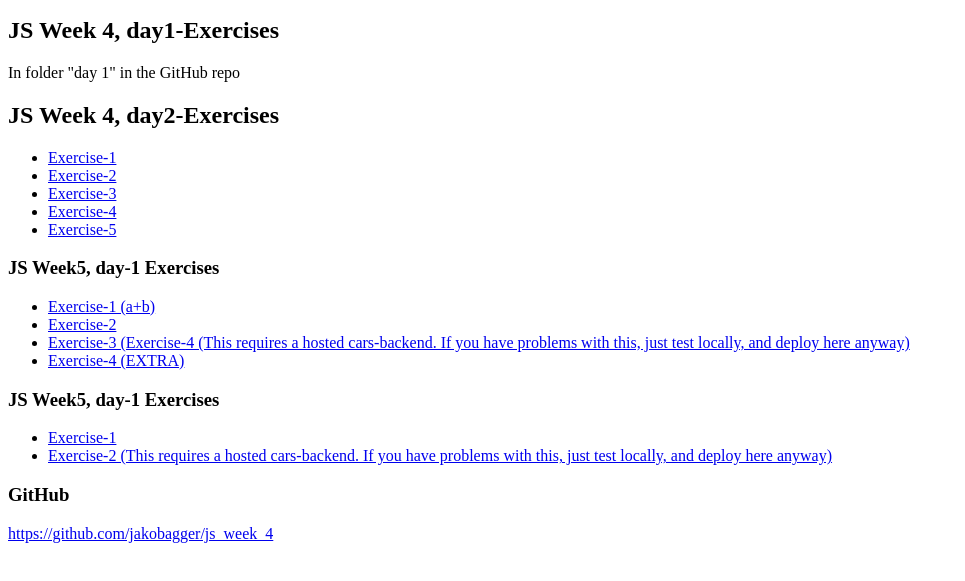
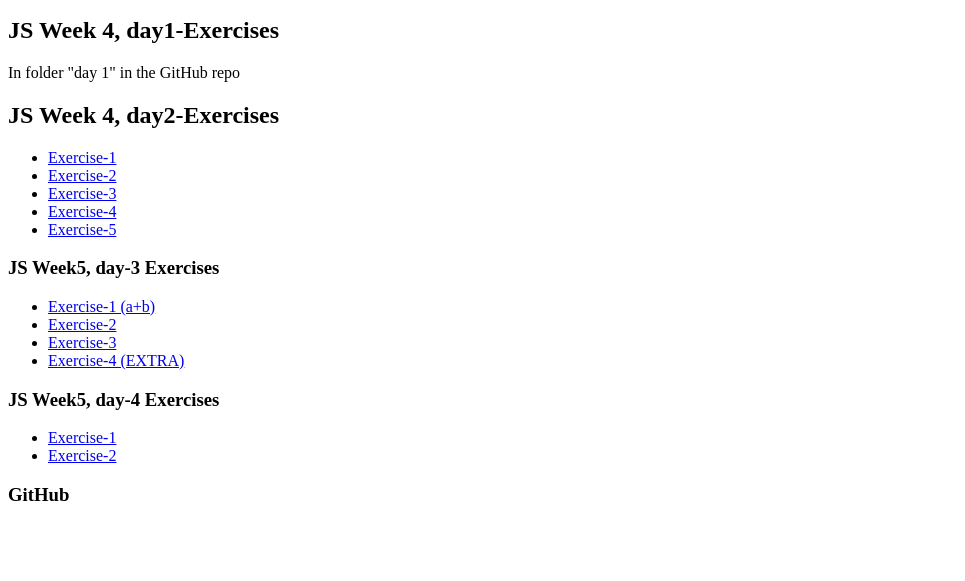
Before and after one commit to jakobagger/js_week_4, a plain HTML site: page index.html in a window 1280 px wide. Shown: the part 119-700 px from the top of the page, without its empty margins (0-965 px from the left). Drawn offline with Linux system fonts and the light colour scheme.

Commit message:
folder and file structure

```diff
--- a/index.html
+++ b/index.html
@@ -23,23 +23,23 @@
         <li><a href="/day2/js-day2-ex5.html">Exercise-5</a></li>
     </ul>
 
-    <h3>JS Week5, day-1 Exercises</h3>
+    <h3>JS Week5, day-3 Exercises</h3>
     <ul>
         <li><a href="https://docs.google.com/document/d/19-iT_ZB_buv31cd_WyD32SEedAMkbrp_vdu07tT7PAs/edit#bookmark=id.lxhyr9nj72wh" target="_blank">Exercise-1 (a+b)</a></li>
         <li><a href="https://docs.google.com/document/d/19-iT_ZB_buv31cd_WyD32SEedAMkbrp_vdu07tT7PAs/edit#bookmark=id.ks49olxe9yha" target="_blank">Exercise-2</a></li>
-        <li><a href="https://docs.google.com/document/d/19-iT_ZB_buv31cd_WyD32SEedAMkbrp_vdu07tT7PAs/edit#bookmark=id.aa0rafs2b9qs" target="_blank"> Exercise-3 (Exercise-4 (This requires a hosted cars-backend. If you have problems with this, just test locally, and deploy here anyway)</a>
+        <li><a href="/day3/js-day3-ex3.html" target="_blank"> Exercise-3</a>
         <li><a href="https://docs.google.com/document/d/19-iT_ZB_buv31cd_WyD32SEedAMkbrp_vdu07tT7PAs/edit#bookmark=id.qzgd7pr2sqis" target="_blank">Exercise-4 (EXTRA)</a></li>
     </ul>
-    <h3>JS Week5, day-1 Exercises</h3>
+    <h3>JS Week5, day-4 Exercises</h3>
     <ul>
         <li><a href="https://docs.google.com/document/d/15oMvVmB1457Gzvfh0878QLUS5fnqg2Cdf7ze-jU-kUw/edit#bookmark=id.8p1q5b30vb4d" target="_blank">Exercise-1</a></li>
         <li>
-          <a href="https://docs.google.com/document/d/15oMvVmB1457Gzvfh0878QLUS5fnqg2Cdf7ze-jU-kUw/edit#bookmark=id.53o25jvclje" target="blank">Exercise-2 (This requires a hosted cars-backend. If you have problems with this, just test locally, and deploy here anyway)</a>
+          <a href="https://docs.google.com/document/d/15oMvVmB1457Gzvfh0878QLUS5fnqg2Cdf7ze-jU-kUw/edit#bookmark=id.53o25jvclje" target="blank">Exercise-2</a>
         </li>
     </ul>
 
     <h3>GitHub</h3>
-    <a href="#">https://github.com/jakobagger/js_week_4</a>
+    <a href="https://github.com/jakobagger/js_week_4"></a>
 
 
 </body>
```
Also changed, not shown: day4/day4_ex1.html (added), day4/day4_ex1.js (added), day4/day4_ex2.html (added), day4/day4_ex2.js (added).
